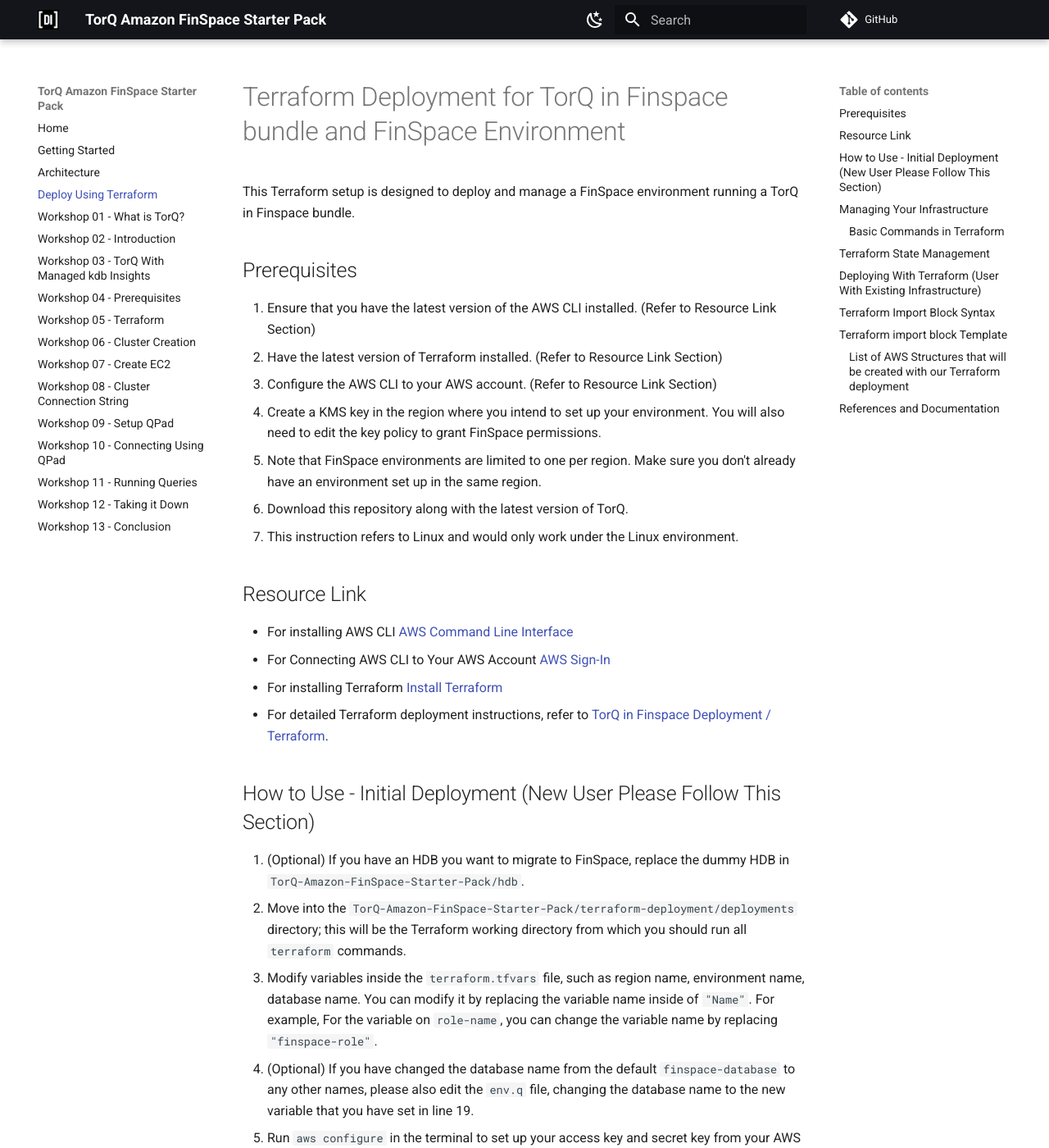
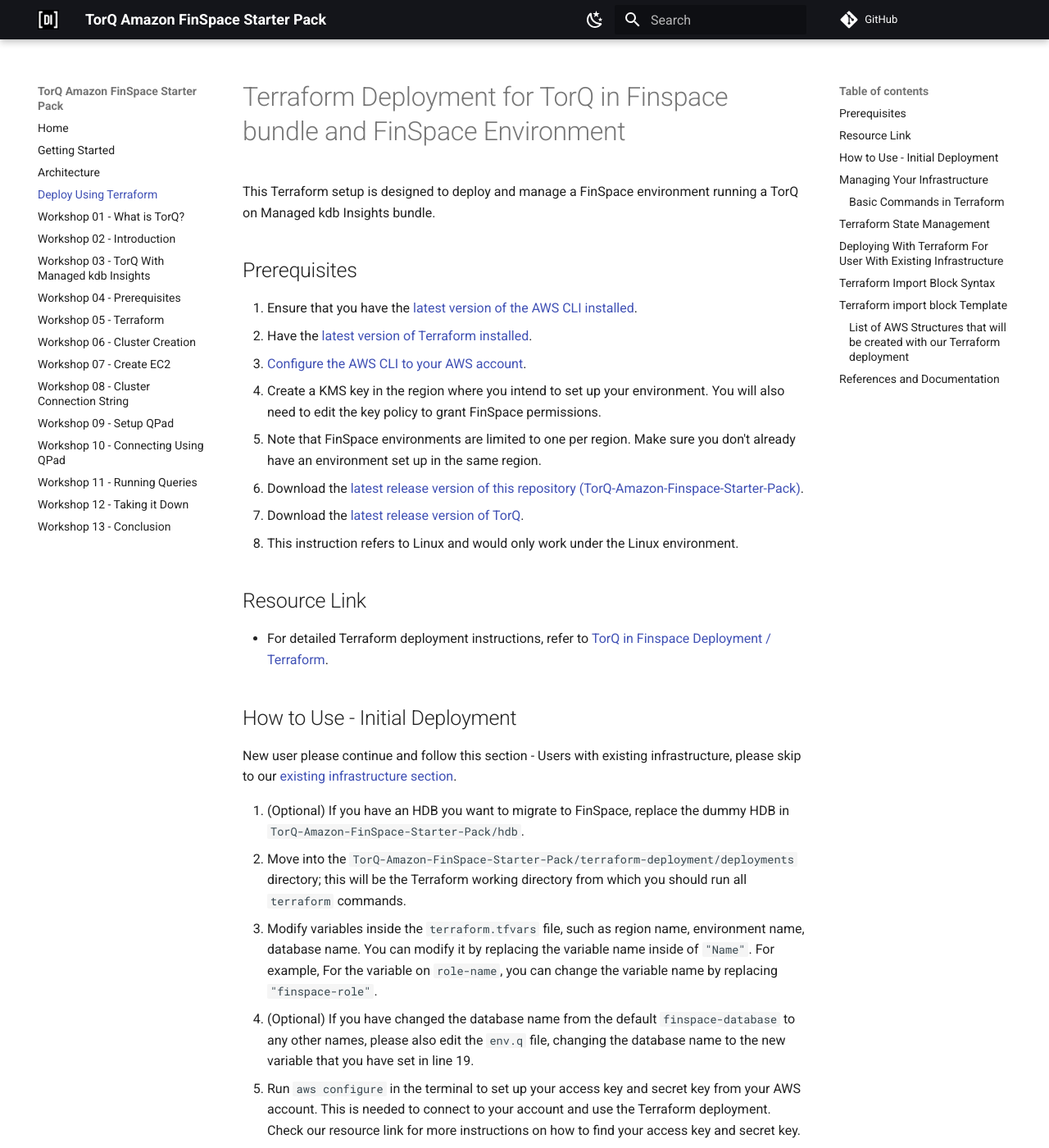
Before and after one commit to DataIntellectTech/TorQ-Amazon-FinSpace-Starter-Pack, an MkDocs documentation site: the page built from docs/terraformdeloyment.md, in a window 1280 px wide and 1400 px high. Shown: the whole window at 82% size. Built offline with MkDocs 1.6.1 and Material for MkDocs 9.7.7, drawn with Linux system fonts in a browser that asks for light colours; comment, search, counter and statistics services are not loaded; some of the changed text lies outside the part shown.

Commit message:
Made terraform docs clearer

```diff
--- a/docs/terraformdeloyment.md
+++ b/docs/terraformdeloyment.md
@@ -1,24 +1,24 @@
 # Terraform Deployment for TorQ in Finspace bundle and FinSpace Environment
 
-This Terraform setup is designed to deploy and manage a FinSpace environment running a TorQ in Finspace bundle.
+This Terraform setup is designed to deploy and manage a FinSpace environment running a TorQ on Managed kdb Insights bundle.
 
 ## Prerequisites
 
-1. Ensure that you have the latest version of the AWS CLI installed. (Refer to Resource Link Section)
-2. Have the latest version of Terraform installed. (Refer to Resource Link Section)
-3. Configure the AWS CLI to your AWS account. (Refer to Resource Link Section)
+1. Ensure that you have the [latest version of the AWS CLI installed](https://docs.aws.amazon.com/cli/latest/userguide/getting-started-install.html).
+2. Have the [latest version of Terraform installed](https://developer.hashicorp.com/terraform/tutorials/aws-get-started/install-cli).
+3. [Configure the AWS CLI to your AWS account](https://docs.aws.amazon.com/signin/latest/userguide/command-line-sign-in.html).
 4. Create a KMS key in the region where you intend to set up your environment. You will also need to edit the key policy to grant FinSpace permissions.
 5. Note that FinSpace environments are limited to one per region. Make sure you don't already have an environment set up in the same region.
-6. Download this repository along with the latest version of TorQ.
-7. This instruction refers to Linux and would only work under the Linux environment.
+6. Download the [latest release version of this repository (TorQ-Amazon-Finspace-Starter-Pack)](https://github.com/DataIntellectTech/TorQ-Amazon-FinSpace-Starter-Pack/releases/latest).
+7. Download the [latest release version of TorQ](https://github.com/DataIntellectTech/TorQ/releases/latest).
+8. This instruction refers to Linux and would only work under the Linux environment.
 
 ## Resource Link
-* For installing AWS CLI [AWS Command Line Interface](https://docs.aws.amazon.com/cli/latest/userguide/getting-started-install.html)
-* For Connecting AWS CLI to Your AWS Account [AWS Sign-In](https://docs.aws.amazon.com/signin/latest/userguide/command-line-sign-in.html)
-* For installing Terraform [Install Terraform](https://developer.hashicorp.com/terraform/tutorials/aws-get-started/install-cli)
 * For detailed Terraform deployment instructions, refer to [TorQ in Finspace Deployment / Terraform](https://data-intellect.atlassian.net/wiki/spaces/TK/pages/238944400/FinTorq+Deployment+Terraform).
 
-## How to Use - Initial Deployment (New User Please Follow This Section)
+## How to Use - Initial Deployment
+
+New user please continue and follow this section - Users with existing infrastructure, please skip to our [existing infrastructure section](#deploying-with-terraform-for-user-with-existing-infrastructure).
 
 1. (Optional) If you have an HDB you want to migrate to FinSpace, replace the dummy HDB in `TorQ-Amazon-FinSpace-Starter-Pack/hdb`.
 2. Move into the `TorQ-Amazon-FinSpace-Starter-Pack/terraform-deployment/deployments` directory; this will be the Terraform working directory from which you should run all `terraform` commands.
@@ -28,9 +28,6 @@
 6. From your Terraform working directory which is `TorQ-Amazon-FinSpace-Starter-Pack/terraform-deployment/deployments`, run `terraform init`.
 7. If initialized without error, run `terraform plan`. This will show all resources set to be created or destroyed by Terraform.
 8. Run `terraform apply` to execute this plan. The initial deployment can take approximately 45 minutes, and connection losses can cause errors with deployment, so it's a good idea to run this in `nohup`. (Using `nohup` might lead to a higher cost of operating the codes if you are using Terraform from a cloud environment.)
-
-
-
 
 ## Managing Your Infrastructure
 
```
Also changed, not shown: other parts of docs/terraformdeloyment.md (+1 -1 lines).
